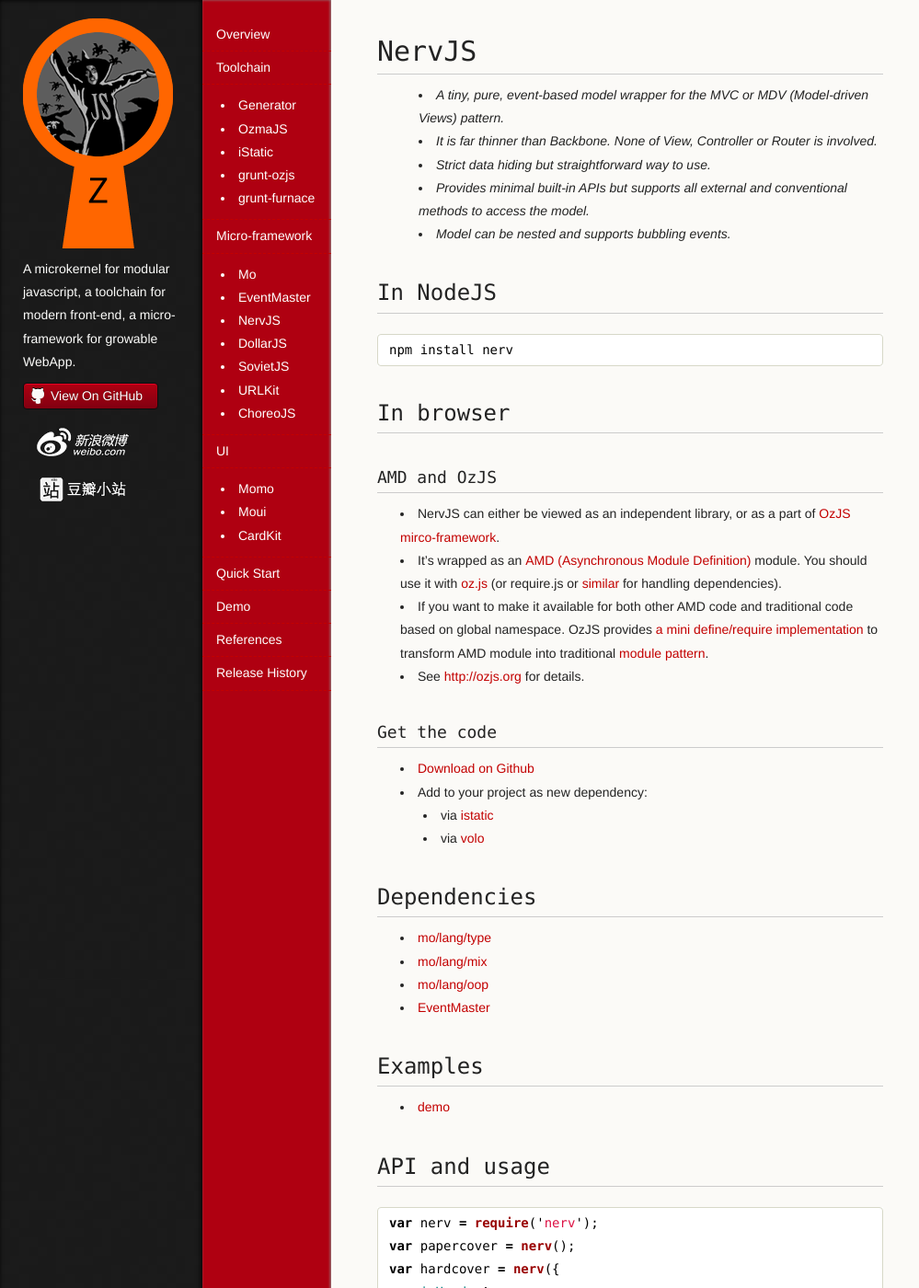
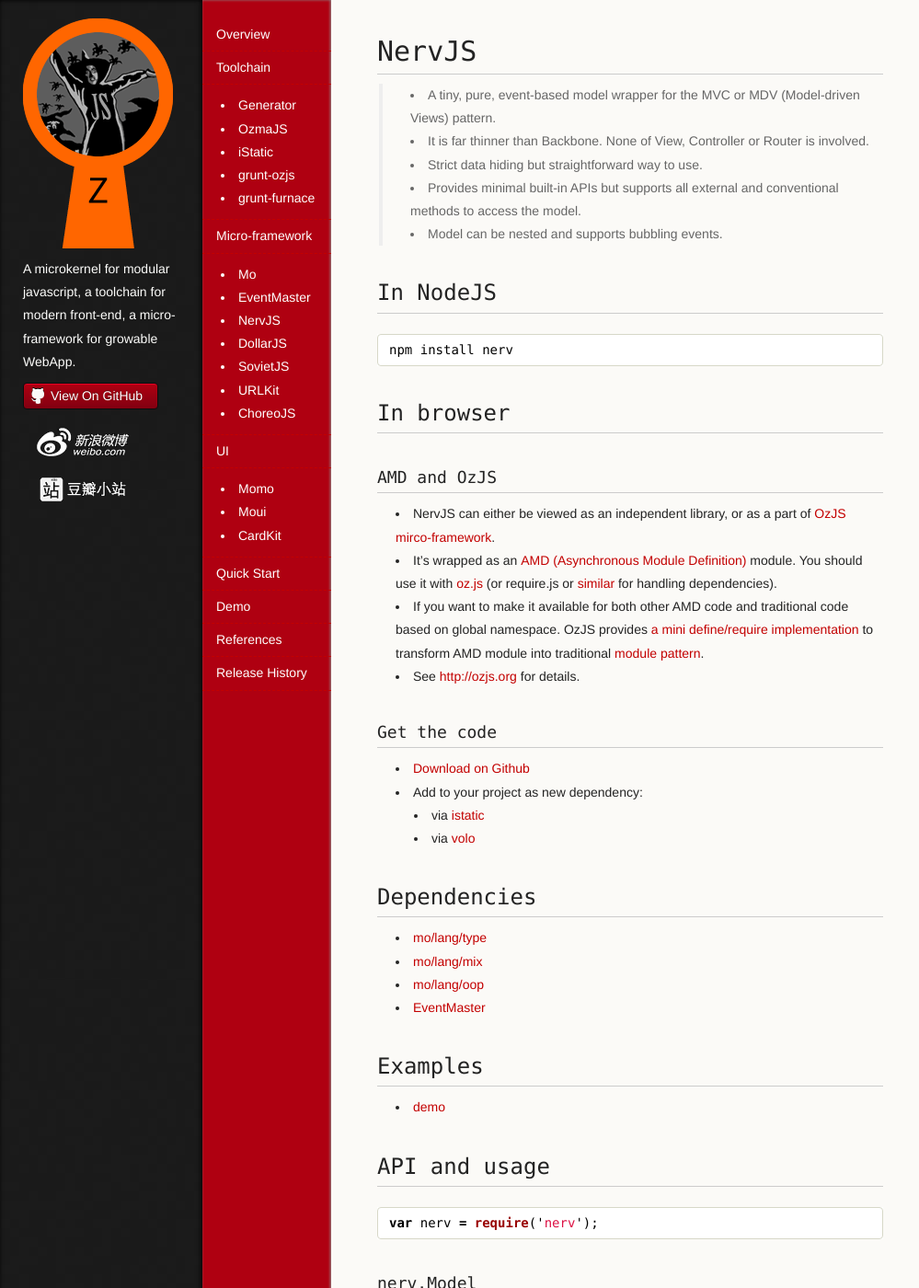
Before and after one commit to dexteryy/ozjs.org, a Jekyll site: the page built from NervJS/index.md, in a window 1280 px wide and 1400 px high. Shown: the whole window at 92% size, without its empty margins (0-999 px from the left). Built offline with Jekyll 4.4.1, drawn with Linux system fonts in a browser that asks for light colours; some web fonts are replaced; Markdown is read by kramdown in place of the engine named in the settings; some of the changed text lies outside the part shown.

Commit message:
fix docs

````diff
--- a/NervJS/index.md
+++ b/NervJS/index.md
@@ -48,6 +48,11 @@
 
 ```javascript
 var nerv = require('nerv');
+```
+
+### nerv.Model
+
+```javascript
 var papercover = nerv();
 var hardcover = nerv({
     isHard: true
@@ -65,14 +70,26 @@
 
 * `page.get()` --
 * `page.get(key)` --
-* `page.set(key, function, context)` --
+* `page.set(key, function(value){ }, context)` --
+* `page.set(key, function(model){ }, context)` --
 * `page.set(key, value, context)` --
 * `page.set(key, model, context)` --
-* `page.set(function, context)` --
+* `page.set(function(data){ }, context)` --
 * `page.set(model, context)` --
 * `page.remove(key)` --
 * `page.reset()` --
-* `page.find(value|model)` --
+* `page.find(value)` --
+* `page.find(model)` --
+* `page.observer` --
+    * API:
+        * Same as [EventMaster](http://ozjs.org/EventMaster/)
+    * Event:
+        * `{key}:new` --
+        * `{key}:update` --
+        * `{key}:delete` --
+        * `change` --
+
+### nerv.Collection
 
 ```javascript
 var book = nerv([]);
@@ -81,9 +98,9 @@
 });
 ```
 
-* `book.add(value|model)` --
-* same as above
-
+* `book.add(value)` --
+* `book.add(model)` --
+* Same as `nerv.Model`
 
 ## More References
 
--- a/css/main.css
+++ b/css/main.css
@@ -116,18 +116,19 @@
 
 ul li {
   list-style: inside;
-  padding-left: 25px;
+  padding-left: 20px;
 }
 
 ol li {
   list-style: decimal inside;
-  padding-left: 20px;
+  padding-left: 15px;
 }
 
 blockquote {
-  margin: 0;
-  padding: 0 0 0 20px;
-  font-style: italic;
+  margin: 0 0 0 2px;
+  padding: 0 0 0 10px;
+  border-left: 4px solid #EEE;
+  color:#666;
 }
 
 dl, dt, dd, dl p {
````
